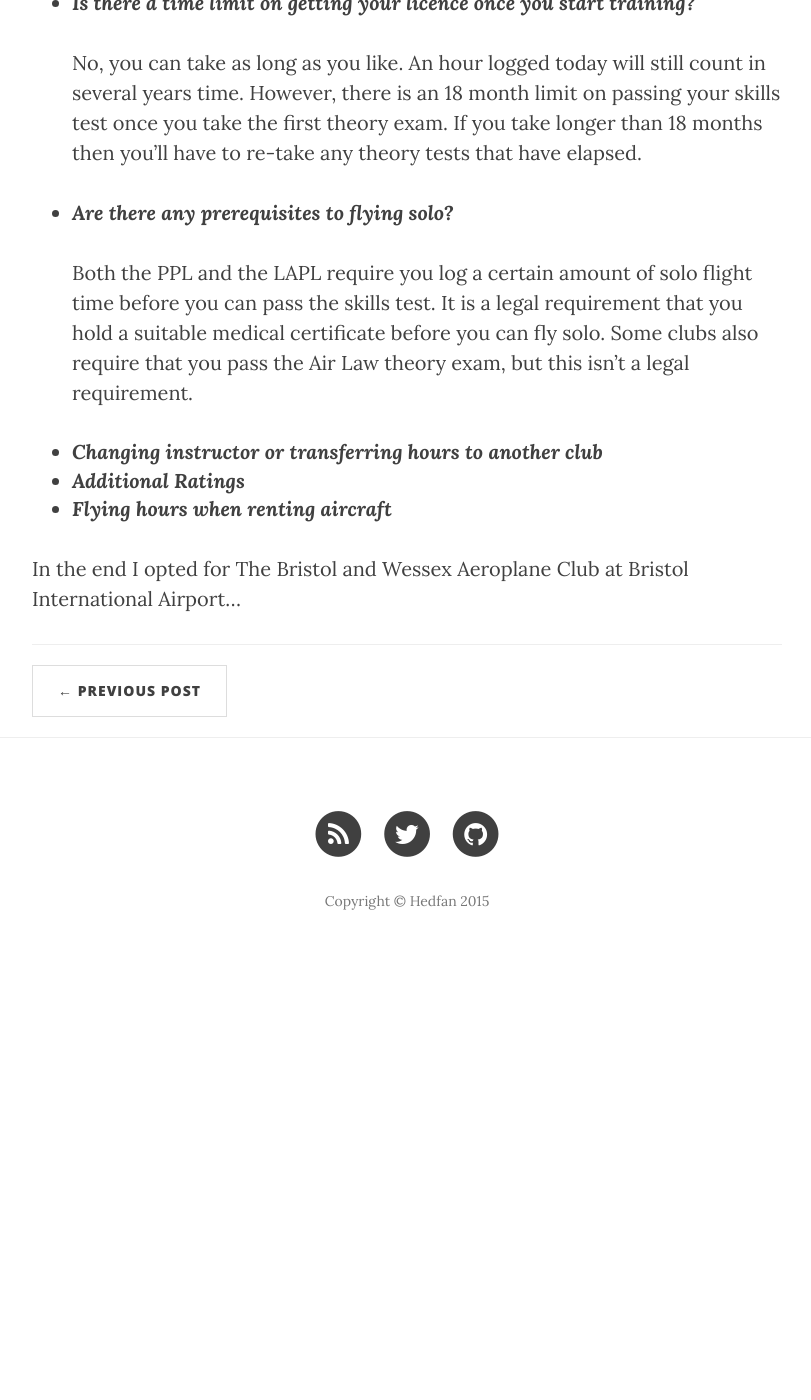
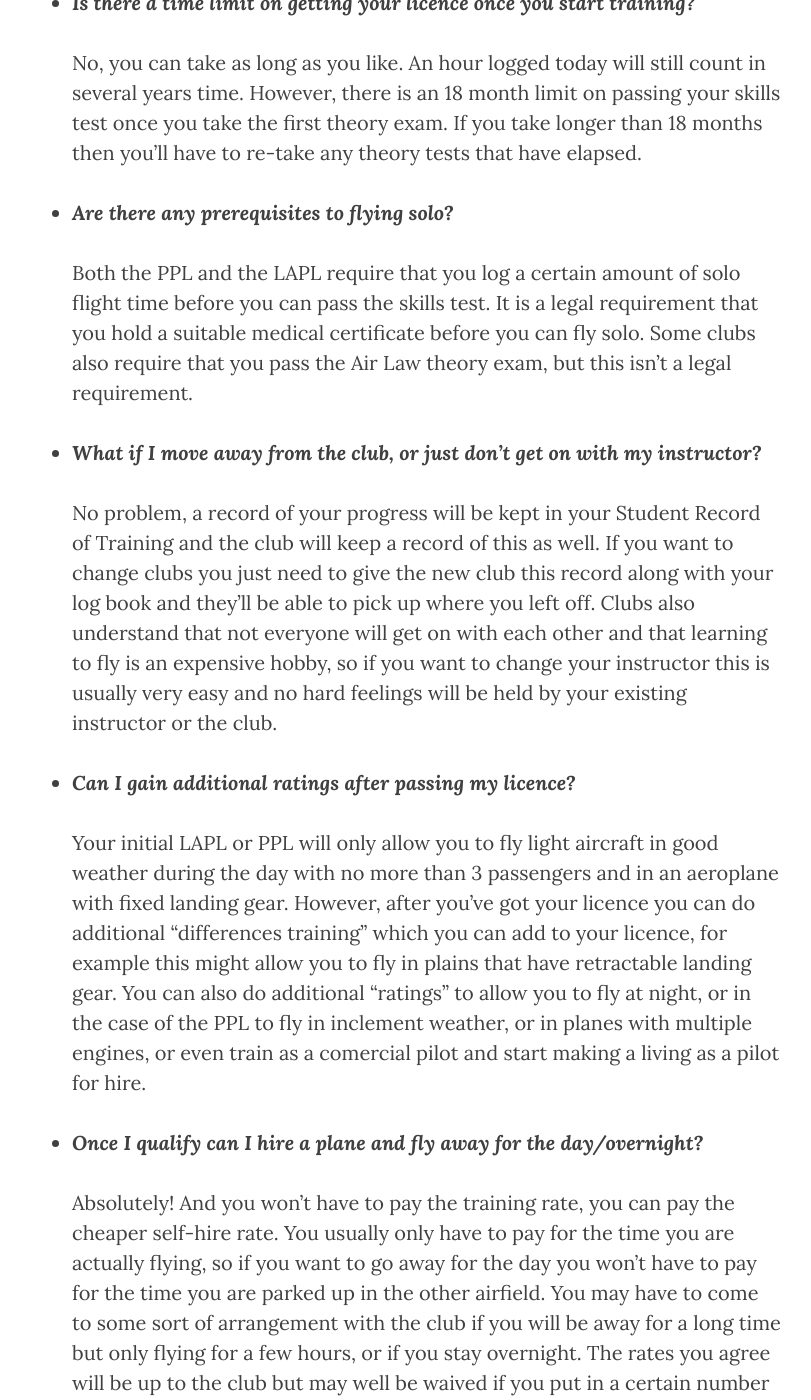
Before and after one commit to AnturGyffrous/hedfan.uk, a Jekyll site: the page built from _posts/2015-06-06-visit-airfields-and-clubs.md, in a window 1280 px wide and 1400 px high, scrolled down 2158 px. Shown: the whole window, without its empty margins (233-1044 px from the left). Built offline with Jekyll 4.4.1, drawn with Linux system fonts in a browser that asks for light colours; nearby versions of some CDN libraries; comment, search, counter and statistics services are not loaded; before the commit the page ends 3135 px from its top, so only the background shows below that; some of the changed text lies outside the part shown.

Commit message:
Finish airfield visit blog post.

```diff
--- a/_posts/2015-06-06-visit-airfields-and-clubs.md
+++ b/_posts/2015-06-06-visit-airfields-and-clubs.md
@@ -1,45 +1,112 @@
 ---
 layout:     post
-title:      "A Visit to Some Local Airfields and Clubs"
+title:      "A Visit to Local Airfields and Clubs"
 subtitle:   "My own first steps in learning to fly light aircraft"
 date:       2015-06-06
 author:     "Owain Abraham-Williams"
 ---
 
-Inspired by Jason Smart's book [Take Your Wings and Fly - A Journey Through a Private Pilot's Licence](http://www.amazon.co.uk/Take-Your-Wings-Fly-Journey/dp/0956718752) I wanted to learn more about the flying clubs and schools near me.
+Inspired by Jason Smart's book [Take Your Wings and Fly - A Journey Through a Private
+Pilot's Licence](http://www.amazon.co.uk/Take-Your-Wings-Fly-Journey/dp/0956718752) which
+I reviewed in my [previous blog post](/2015/05/26/take-your-wings-and-fly/), I decided
+I wanted to learn more about the flying clubs and schools near me.
 
-After some research I discovered several options near Bristol, where I live. The most obvious airfield as fas as proximity is concerned is Bristol International Airport (EGGD), but both Cotswold Airport, formerly RAF Kemble (EGBP) and Gloucestershire Airport (EGBJ) are within commuting distance.
+After some research I discovered several options near my hometown of Bristol. The most
+obvious airfield as fas as proximity is concerned is Bristol International Airport (EGGD),
+but both Cotswold Airport, formerly RAF Kemble (EGBP) and Gloucestershire Airport (EGBJ)
+are within commuting distance.
 
-After a few emails and phone calls I whittled down my list to [The Bristol and Wessex Aeroplane Club](http://www.bristolandwessex.co.uk/) at Bristol International Airport and [Bristol Aero Club](http://www.bristolaeroclub.co.uk/) at Kemble (I tried to refer to it as Cotswold Airport, but now realise everyone in the aviation industry calls Kemble!)
+After a few emails and phone calls I whittled down my list to [The Bristol and Wessex
+Aeroplane Club](http://www.bristolandwessex.co.uk/) at Bristol International Airport and
+[Bristol Aero Club](http://www.bristolaeroclub.co.uk/) at Kemble (although officially
+called Cotswold Airport, I now realise everyone in the aviation industry refers to it as
+Kemble!)
 
-I drove over to both clubs and met some of the instructors and staff. I was very impressed with what they had to offer, everyone was friendly and talked me through what would be involved. I had lots of questions, here are some of them along with a summary of what I was told:
+I spent the day visiting both clubs and met some of the instructors and staff. I was very
+impressed with what they had to offer, everyone was friendly and talked me through what
+would be involved. I had lots of questions, here are some of them along with a summary of
+what I was told:
 
 * ***How long does it take to learn to fly?***
 
-    That depends on what licence you want to gain and your own proficiency. There are legal minimums that you must reach regardless of your abilities, the Light Aircraft Pilot Licence (LAPL) requires a minimum of 30 hours flying training and the Private Pilot Licence (PPL) requires 45 hours.
+    That depends on what licence you want to gain and your own proficiency. There are
+    legal minimums that you must reach regardless of your abilities, the Light Aircraft
+    Pilot Licence (LAPL) requires a minimum of 30 hours flying training and the Private
+    Pilot Licence (PPL) requires 45 hours.
 
-	However, it may take longer than this before you are proficient enough to pass the skills test. It will also depend on how often you can fly which may be dictated by aircraft availability, weather and your own commitments. Many people take more than 55 hours to pass their PPL, with the average closer to 65 hours.
+	However, it may take longer than this before you are proficient enough to pass the
+	skills test. It will also depend on how often you can fly which may be dictated by
+	aircraft availability, weather and your own commitments. Many people take more than
+	55 hours to pass their PPL, with the average closer to 65 hours.
 
-	If you can fly at least once a week and can get through the syllabus and exams then you should be able to get your licence in a year to 18 months.
+	If you can fly at least once a week and can get through the syllabus and exams then
+	you should be able to get your licence in a year to 18 months.
 
 * ***What about the NPPL?***
 
-    The National Private Pilot Licence (NPPL) allows pilots to fly as a hobby in the UK in light aircraft on an unpaid and non-commercial basis. You can't use it to fly abroad and can't carry more than 3 passengers. The NPPL is still being issued today but it is being phased out in favour of the LAPL, which although also limited to unpaid, non-commercial flying, can be used in Europe as well as the UK.
+    The National Private Pilot Licence (NPPL) allows pilots to fly as a hobby in the UK
+    in light aircraft on an unpaid and non-commercial basis. You can't use it to fly
+    abroad and can't carry more than 3 passengers. The NPPL is still being issued today
+    but it is being phased out in favour of the LAPL, which although also limited to
+    unpaid, non-commercial flying, can be used in Europe as well as the UK.
 
 * ***What counts as a flying hour?***
 
-    Once the engine is running you can start the clock. So if you spend 10 minutes taxiing and 50 minutes flying, this counts as a full hour as far as your flight log is concerned. If you have to hold short while other aircraft take off and land, this all counts towards your flying hours.
+    Once the engine is running you can start the clock. So if you spend 10 minutes taxiing
+    and 50 minutes flying, this counts as a full hour as far as your flight log is
+    concerned. If you have to hold short while other aircraft take off and land, this all
+    counts towards your flying hours.
 
 * ***Is there a time limit on getting your licence once you start training?***
 
-    No, you can take as long as you like. An hour logged today will still count in several years time. However, there is an 18 month limit on passing your skills test once you take the first theory exam. If you take longer than 18 months then you'll have to re-take any theory tests that have elapsed.
+    No, you can take as long as you like. An hour logged today will still count in several
+    years time. However, there is an 18 month limit on passing your skills test once you
+    take the first theory exam. If you take longer than 18 months then you'll have to
+    re-take any theory tests that have elapsed.
 
 * ***Are there any prerequisites to flying solo?***
 
-   Both the PPL and the LAPL require you log a certain amount of solo flight time before you can pass the skills test. It is a legal requirement that you hold a suitable medical certificate before you can fly solo. Some clubs also require that you pass the Air Law theory exam, but this isn't a legal requirement.
+    Both the PPL and the LAPL require that you log a certain amount of solo flight time
+    before you can pass the skills test. It is a legal requirement that you hold a
+    suitable medical certificate before you can fly solo. Some clubs also require that you
+    pass the Air Law theory exam, but this isn't a legal requirement.
 
-* ***Changing instructor or transferring hours to another club***
-* ***Additional Ratings***
-* ***Flying hours when renting aircraft***
+* ***What if I move away from the club, or just don't get on with my instructor?***
 
-In the end I opted for The Bristol and Wessex Aeroplane Club at Bristol International Airport...
+    No problem, a record of your progress will be kept in your Student Record of Training
+    and the club will keep a record of this as well. If you want to change clubs you just
+    need to give the new club this record along with your log book and they'll be able to
+    pick up where you left off. Clubs also understand that not everyone will get on with
+    each other and that learning to fly is an expensive hobby, so if you want to change
+    your instructor this is usually very easy and no hard feelings will be held by your
+    existing instructor or the club.
+
+* ***Can I gain additional ratings after passing my licence?***
+
+    Your initial LAPL or PPL will only allow you to fly light aircraft in good weather
+    during the day with no more than 3 passengers and in an aeroplane with fixed landing
+    gear. However, after you've got your licence you can do additional "differences
+    training" which you can add to your licence, for example this might allow you to fly
+    in plains that have retractable landing gear. You can also do additional "ratings" to
+    allow you to fly at night, or in the case of the PPL to fly in inclement weather, or
+    in planes with multiple engines, or even train as a comercial pilot and start making a
+    living as a pilot for hire.
+
+* ***Once I qualify can I hire a plane and fly away for the day/overnight?***
+
+    Absolutely! And you won't have to pay the training rate, you can pay the cheaper
+    self-hire rate. You usually only have to pay for the time you are actually flying, so
+    if you want to go away for the day you won't have to pay for the time you are parked
+    up in the other airfield. You may have to come to some sort of arrangement with the
+    club if you will be away for a long time but only flying for a few hours, or if you
+    stay overnight. The rates you agree will be up to the club but may well be waived if
+    you put in a certain number of flying hours.
+
+Time to Decide
+--------------
+
+With all those questions answered I now feel ready to commit to learning to fly. I need to
+check I have enough money saved away as the hourly rate is really quite expensive. I also
+need to decide which licence I want to train for, check I can pass the medical examination
+and of course decide which club I want to train with. Hopefully I'll be posting about my
+first lesson soon...
```
